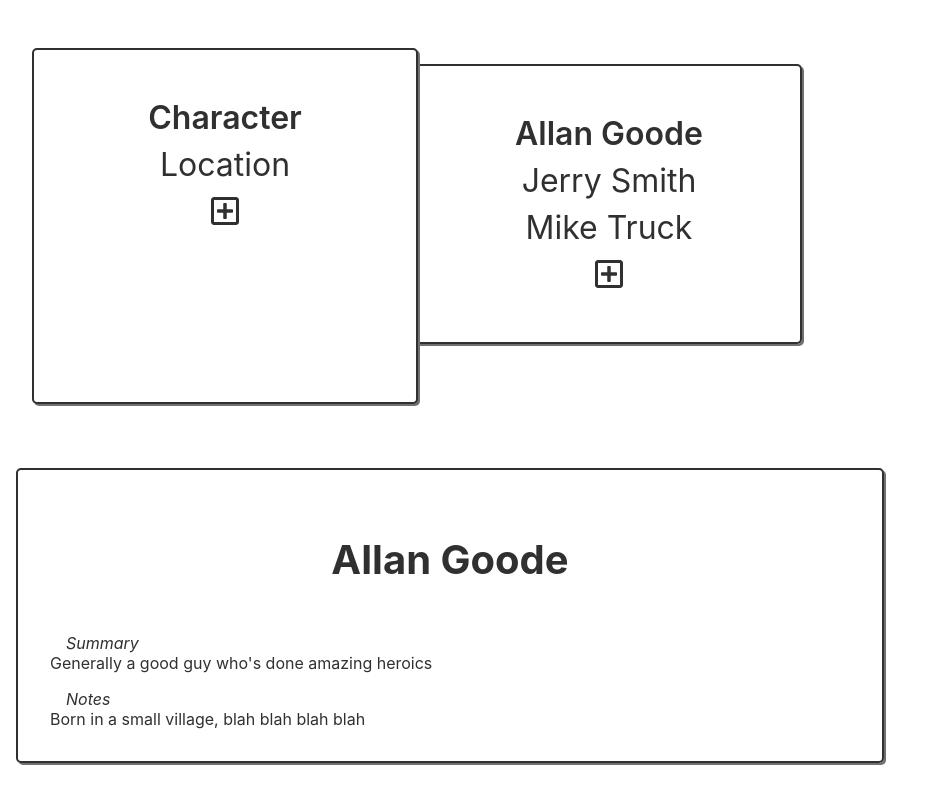
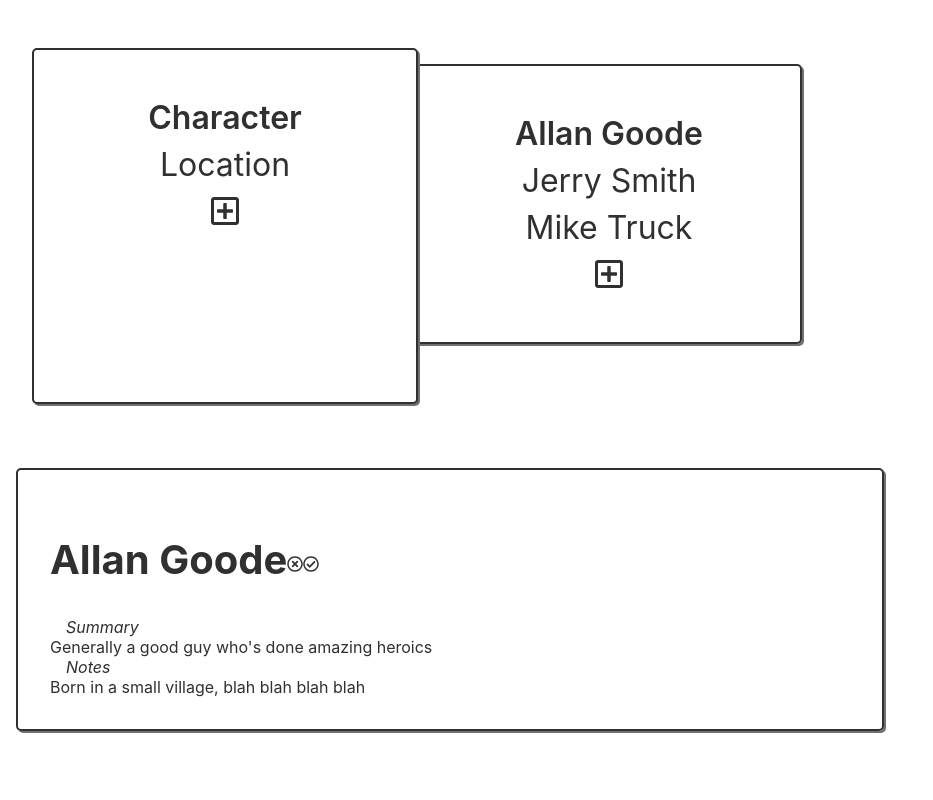
Before and after one commit to haanj/simple-campaign-note, a React (Create React App) app: page / in a window 1280 px wide. Shown: the whole page, without its empty margins (0-933 px from the left). Built offline with nearby package versions, Linux system fonts and the light colour scheme.

Commit message:
Adds start of new cancel/accept button component

```diff
--- a/src/App.scss
+++ b/src/App.scss
@@ -50,6 +50,7 @@
     }
 
     &.add-button:hover {
+      transition: 150ms;
       transform: scale(1.3);
     }
   }
@@ -109,6 +110,7 @@
   box-shadow: $box-shadow;
 
   .card-name {
+    display: inline-block;
     font-size: 2.5rem;
     align-self: center;
   }
@@ -118,3 +120,20 @@
     font-style: italic;
   }
 }
+
+.cancel-confirm {
+  display: inline-block;
+  width: 0;
+  overflow: hidden;
+  white-space: nowrap;
+  cursor: pointer;
+
+  svg:hover {
+    transition: 200ms;
+    transform: scale(1.3);
+  }
+
+  &.show {
+    width: 3rem;
+  }
+}
--- /dev/null
+++ b/src/CancelConfirmButton.js
@@ -0,0 +1,34 @@
+import React, { Component } from 'react'
+import { FontAwesomeIcon } from '@fortawesome/react-fontawesome'
+
+export class CancelConfirmButton extends Component {
+  constructor(props) {
+    super(props)
+    this.state = {
+      show: props.show || false,
+    }
+  }
+
+  render() {
+    let className = 'cancel-confirm'
+    if (this.state.show) className += ' show'
+
+    return (
+      <span className={className}>
+        <span
+          className='cancel-button'
+          onClick={() => this.props.clickCancel()}
+        >
+          <FontAwesomeIcon icon={['far', 'times-circle']} />
+        </span>
+
+        <span
+          className='confirm-button'
+          onClick={() => this.props.clickConfirm()}
+        >
+          <FontAwesomeIcon icon={['far', 'check-circle']} />
+        </span>
+      </span>
+    )
+  }
+}
--- a/src/Card.js
+++ b/src/Card.js
@@ -1,4 +1,5 @@
 import React, { Component } from 'react'
+import { CancelConfirmButton } from './CancelConfirmButton'
 
 class Card extends Component {
   constructor(props) {
@@ -21,15 +22,22 @@ class Card extends Component {
     }
 
     return (
-      <section className="card-container">
-        <h1 className="card-name">{card.name}</h1>
+      <article className="card-container">
+        <header>
+          <h1 className="card-name">{card.name}</h1>
+          <CancelConfirmButton show={true} />
+        </header>
 
-        <label htmlFor="card-description">Summary</label>
-        <div className="card-description">{card.description}</div>
+        <section>
+          <label htmlFor="card-description">Summary</label>
+          <div className="card-description">{card.description}</div>
+        </section>
 
-        <label htmlFor="card-text">Notes</label>
-        <div className="card-text">{card.text}</div>
-      </section>
+        <main>
+          <label htmlFor="card-text">Notes</label>
+          <div className="card-text">{card.text}</div>
+        </main>
+      </article>
     )
   }
 }
```
